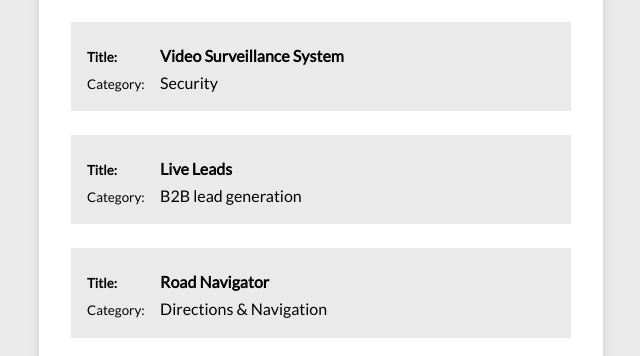
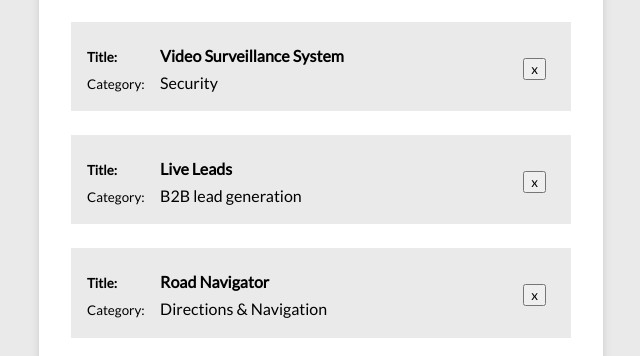
Before and after one commit to azazelA/first-reactapp, a React (Create React App) app: page / in a window 1280 px wide. Shown: the part 498-854 px from the top of the page, without its empty margins (319-959 px from the left). Built offline with nearby package versions, Linux system fonts and the light colour scheme.

Commit message:
passing uuid to onDelete function

```diff
--- a/src/Components/ProjectItem.js
+++ b/src/Components/ProjectItem.js
@@ -1,12 +1,15 @@
 import React, { Component } from 'react';
 
 class ProjectItem extends Component {
+    deleteProject (id){
+        this.props.onDelete(id);
+    }
     render(){
-
         return (
             <li className="ProjectItem">
                 <h4><small>Title:</small> {this.props.project.title}</h4>
                 <p><small>Category:</small> {this.props.project.category}</p>
+                <button className="delete" onClick={this.deleteProject.bind(this, this.props.project.id)}>x</button>
             </li>
         )
     }
```
